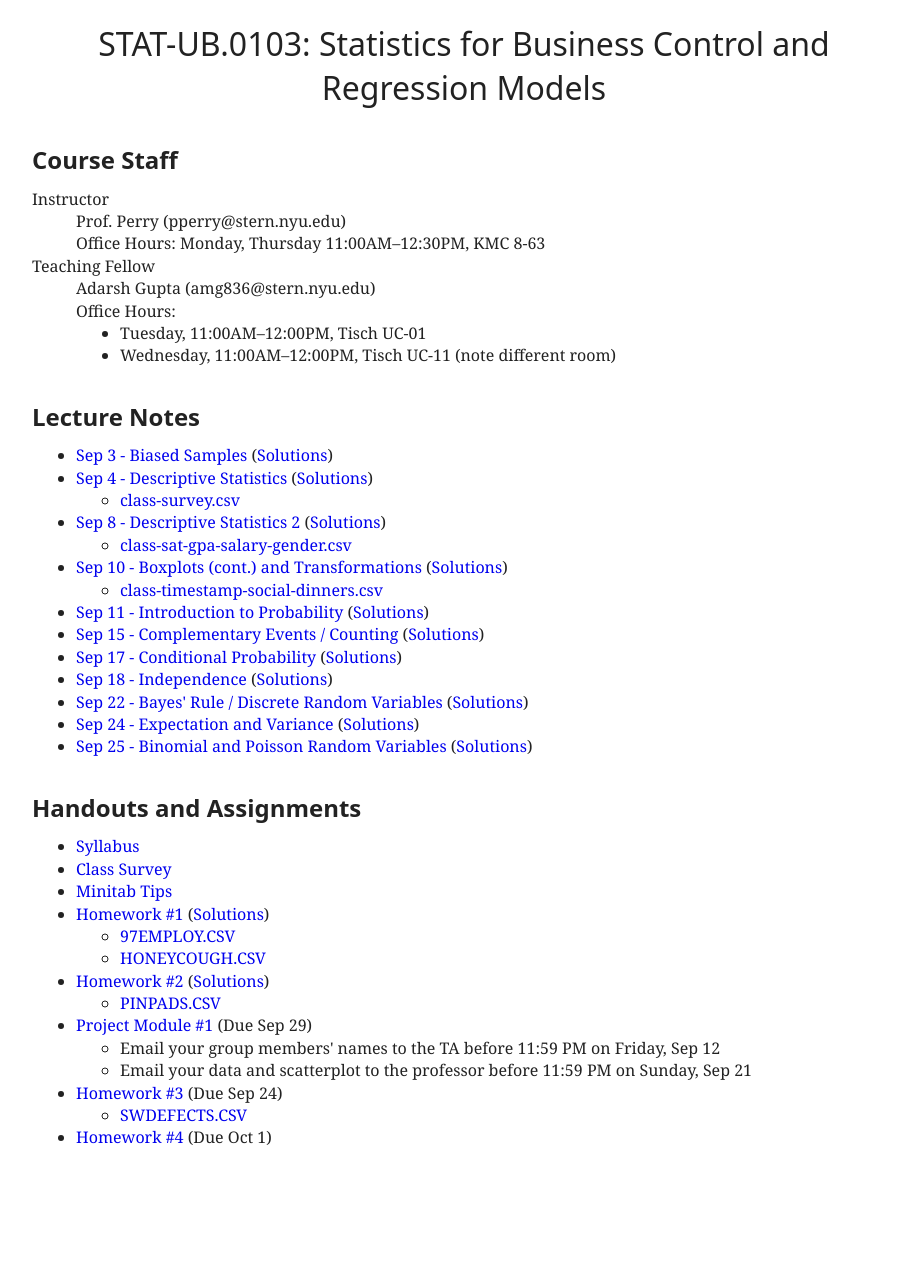
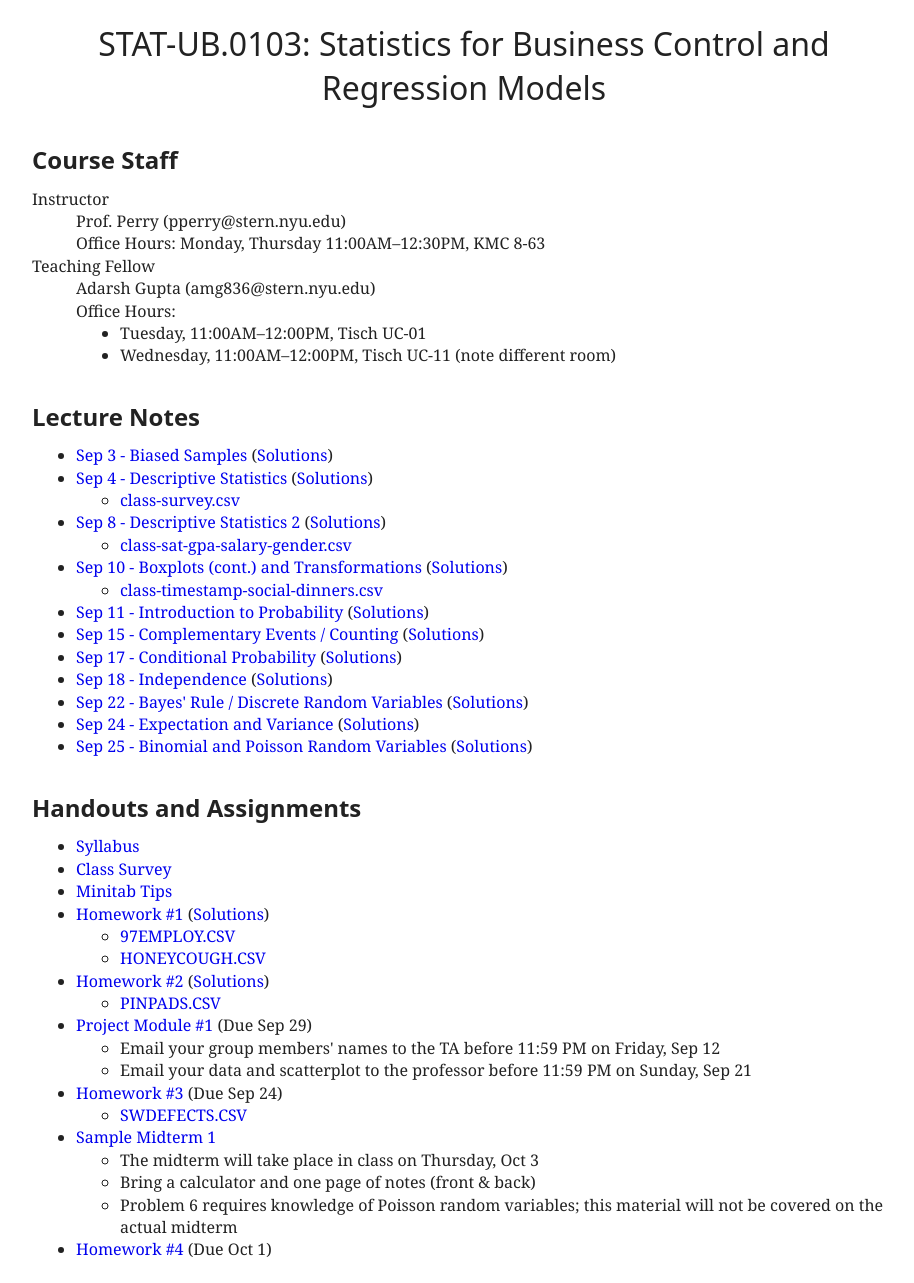
Before and after one commit to patperry/patperry.github.com, a Jekyll site: the page built from course/ub0103/index.html, in a window 1280 px wide. Shown: the whole page, without its empty margins (176-1090 px from the left). Built offline with Jekyll 4.4.1, drawn with Linux system fonts in a browser that asks for light colours; before the commit the page ends 1171 px from its top, so only the background shows below that.

Commit message:
Add sample midterm 1

```diff
--- a/course/ub0103/index.html
+++ b/course/ub0103/index.html
@@ -83,6 +83,13 @@ stylesheet: /css/main.css?v=1
     <ul>
       <li><a href="data/SWDEFECTS.CSV">SWDEFECTS.CSV</a>
     </ul>
+  <li><a href="handout/midterm1.pdf">Sample Midterm 1</a>
+    <ul>
+      <li>The midterm will take place in class on Thursday, Oct&nbsp;3
+      <li>Bring a calculator and one page of notes (front &amp; back)
+      <li>Problem 6 requires knowledge of Poisson random variables; this material will not be
+      covered on the actual midterm
+    </ul>
   <li><a href="hw/hw04.pdf">Homework #4</a> (Due Oct&nbsp;1)
 </ul>
 </main>
```
Also changed, not shown: 1 other file.
